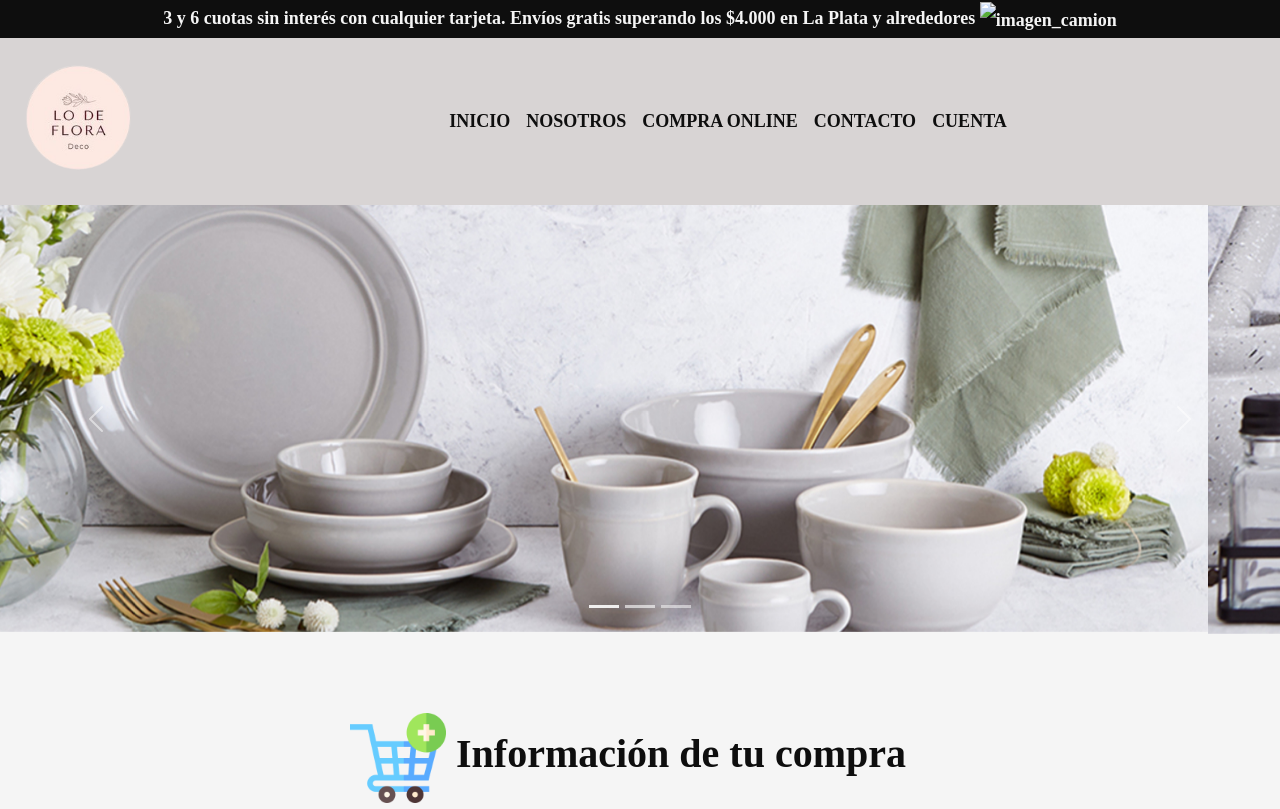
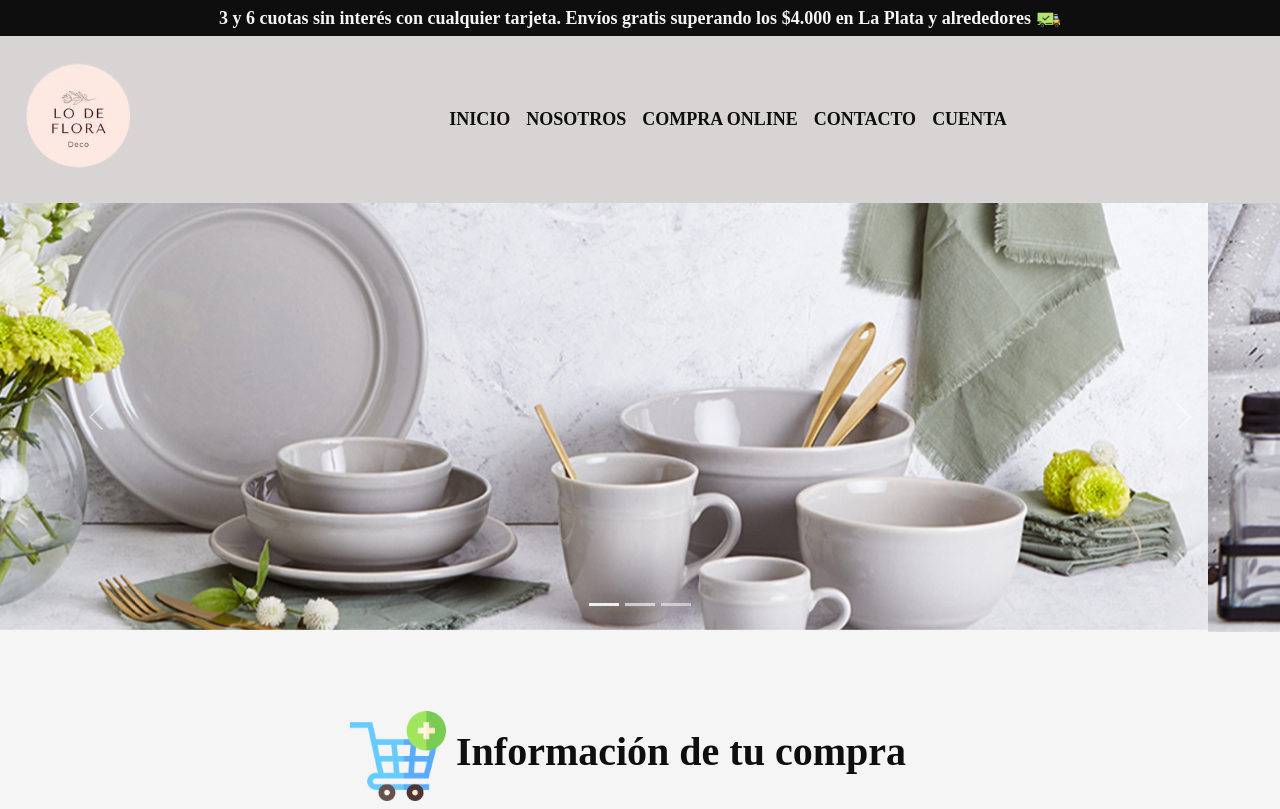
Before and after one commit to LautaroFrias/LodeFloraDeco, a website: page index.html in a window 1280 px wide. Shown: the top 809 px of the page. Drawn offline with nearby package versions, Linux system fonts and the light colour scheme; files that its build step writes are made by us from their sources; the site is published under a folder, as on GitHub Pages, so addresses that start at the root find nothing; a script that the page names is missing.

Commit message:
Add files via upload

```diff
--- a/index.html
+++ b/index.html
@@ -20,7 +20,7 @@
 <body>
     <!-- Header -->
     <header>
-        <p class="cuotas"> 3 y 6 cuotas sin interés con cualquier tarjeta. Envíos gratis superando los $4.000 en La Plata y alrededores <img src="/imagenes/icono/camion.png" alt="imagen_camion" width="2%"></p>
+        <p class="cuotas"> 3 y 6 cuotas sin interés con cualquier tarjeta. Envíos gratis superando los $4.000 en La Plata y alrededores <img src="imagenes/icono/camion.png" alt="imagen_camion" width="2%"></p>
         <!-- NavBar Bootstrap aplicando BEM -->
         <nav class="navbar navbar-expand-lg bg-transparent navbar-light">
             <a href="index.html" class="navbar-brand mb-0 h1">
```
